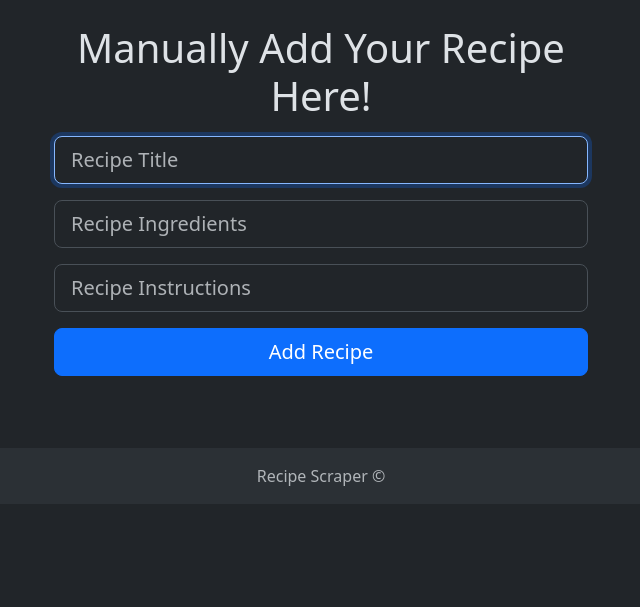
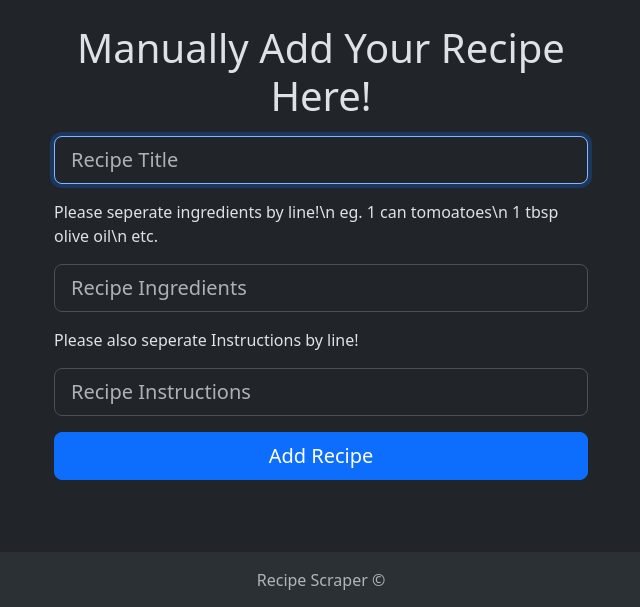
Before and after one commit to WoollyBeardBear/RecipeScraper, a Python web app: template templates/manual_add.html in a window 1280 px wide. Shown: the part 146-753 px from the top of the page, without its empty margins (319-959 px from the left). Run offline with Jinja, Linux system fonts and the light colour scheme; the template is opened without the code that fills it, so the values that code supplies are empty.

Commit message:
added helper text to manual add

```diff
--- a/templates/manual_add.html
+++ b/templates/manual_add.html
@@ -36,6 +36,7 @@
                            required>
                 </div>
                 <label for="recipe_ingredients_input" class="form-label visually-hidden">Recipe Ingredients</label>
+                <p>Please seperate ingredients by line!\n eg. 1 can tomoatoes\n 1 tbsp olive oil\n etc.</p>
                 <div class="input-group input-group-lg mb-3">
                     <input id="recipe_ingredients_input"
                            class="form-control form-control-lg"
@@ -45,6 +46,7 @@
                            required>
                 </div>
                 <label for="recipe_instructions_input" class="form-label visually-hidden">Recipe Instructions</label>
+                <p>Please also seperate Instructions by line!</p>
                 <div class="input-group input-group-lg mb-3">
                     <input id="recipe_instructions_input"
                            class="form-control form-control-lg"
```
